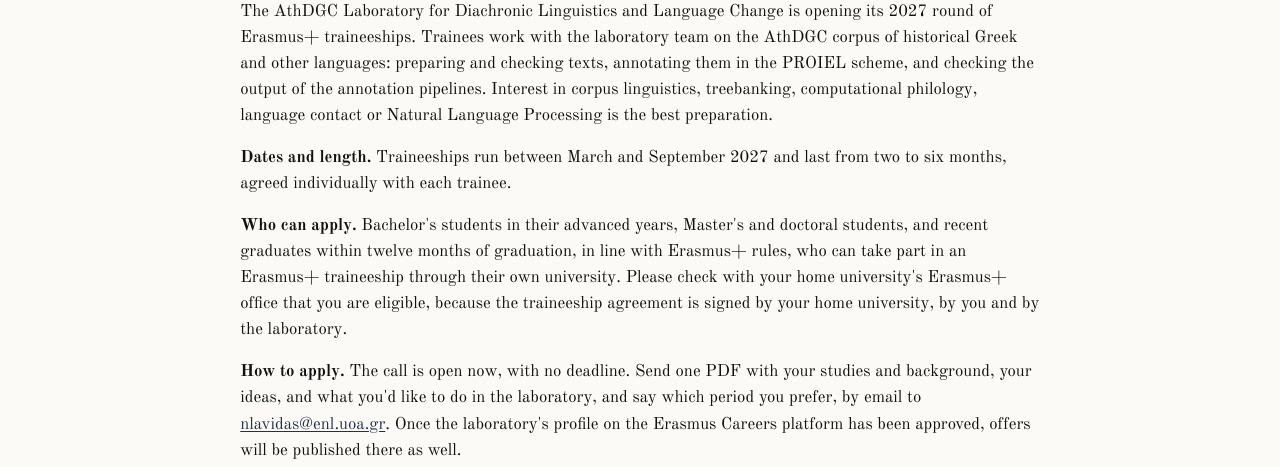
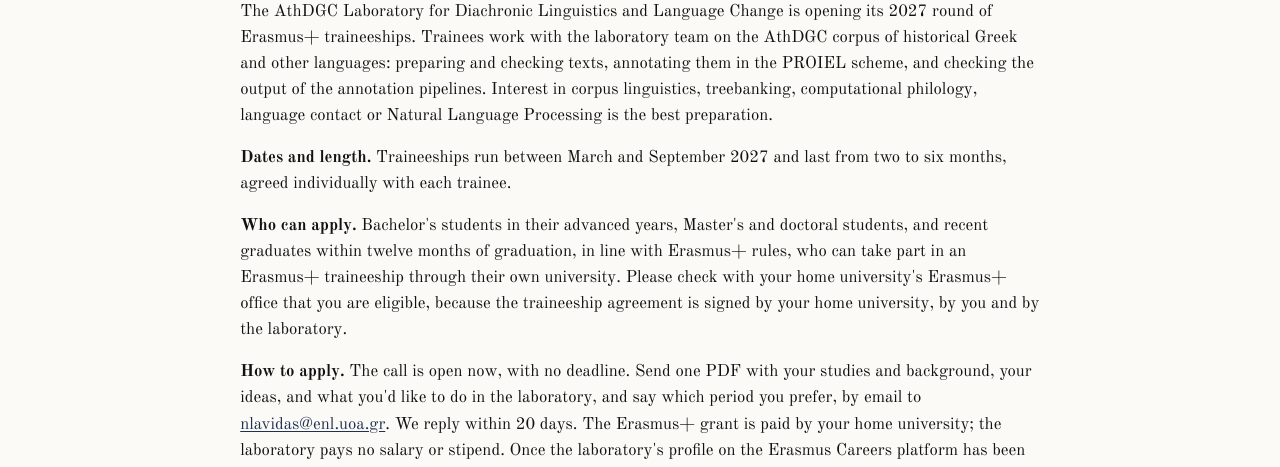
Before and after one commit to AthDGC/athdgclab, a plain HTML site: page news.html in a window 1280 px wide. Shown: the part 324-791 px from the top of the page. Drawn offline with nearby package versions, Linux system fonts and the light colour scheme.

Commit message:
News: funding line and reply within 20 days

```diff
--- a/news.html
+++ b/news.html
@@ -184,7 +184,7 @@ ul.task-list li input[type="checkbox"] {
 <p>The AthDGC Laboratory for Diachronic Linguistics and Language Change is opening its 2027 round of Erasmus+ traineeships. Trainees work with the laboratory team on the AthDGC corpus of historical Greek and other languages: preparing and checking texts, annotating them in the PROIEL scheme, and checking the output of the annotation pipelines. Interest in corpus linguistics, treebanking, computational philology, language contact or Natural Language Processing is the best preparation.</p>
 <p><strong>Dates and length.</strong> Traineeships run between March and September 2027 and last from two to six months, agreed individually with each trainee.</p>
 <p><strong>Who can apply.</strong> Bachelor's students in their advanced years, Master's and doctoral students, and recent graduates within twelve months of graduation, in line with Erasmus+ rules, who can take part in an Erasmus+ traineeship through their own university. Please check with your home university's Erasmus+ office that you are eligible, because the traineeship agreement is signed by your home university, by you and by the laboratory.</p>
-<p><strong>How to apply.</strong> The call is open now, with no deadline. Send one PDF with your studies and background, your ideas, and what you'd like to do in the laboratory, and say which period you prefer, by email to <a href="mailto:nlavidas@enl.uoa.gr">nlavidas@enl.uoa.gr</a>. Once the laboratory's profile on the Erasmus Careers platform has been approved, offers will be published there as well.</p>
+<p><strong>How to apply.</strong> The call is open now, with no deadline. Send one PDF with your studies and background, your ideas, and what you'd like to do in the laboratory, and say which period you prefer, by email to <a href="mailto:nlavidas@enl.uoa.gr">nlavidas@enl.uoa.gr</a>. We reply within 20 days. The Erasmus+ grant is paid by your home university; the laboratory pays no salary or stipend. Once the laboratory's profile on the Erasmus Careers platform has been approved, offers will be published there as well.</p>
 </section>
 <section id="athdgc-v0.4.0-minted-on-zenodo-an-open-research-data-repository-hosted-at-cern-that-mints-permanent-dois" class="level2">
 <h2 class="anchored" data-anchor-id="athdgc-v0.4.0-minted-on-zenodo-an-open-research-data-repository-hosted-at-cern-that-mints-permanent-dois">2026-05-29, AthDGC v0.4.0 minted on Zenodo (an open research-data repository hosted at CERN that mints permanent DOIs)</h2>
```
